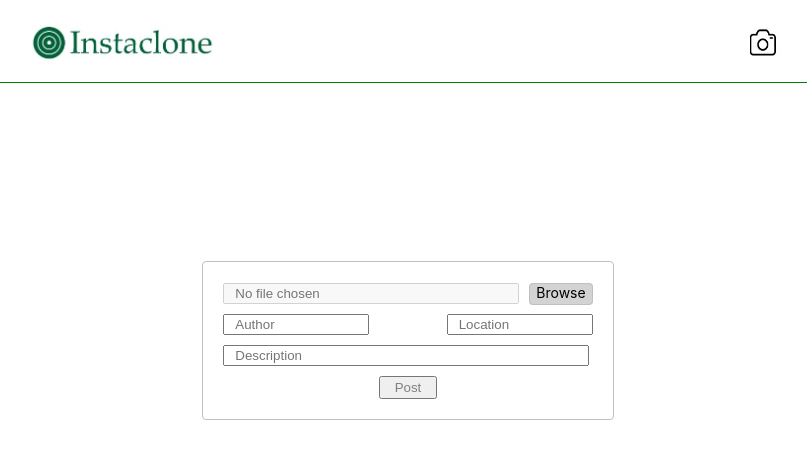
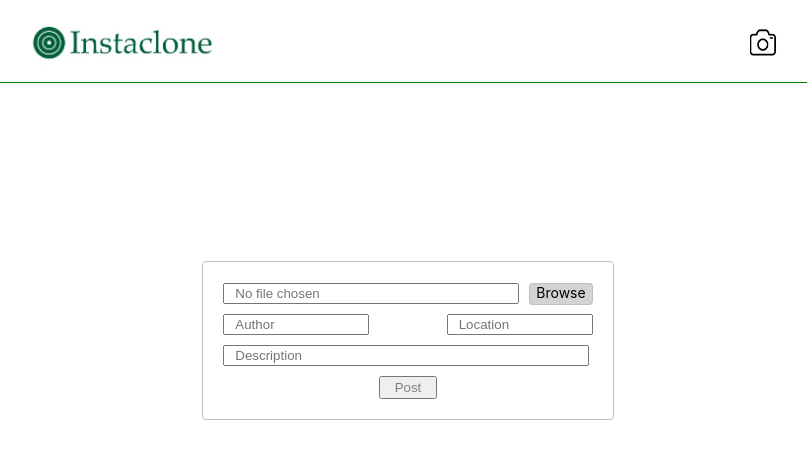
Before and after one commit to sewanik16/instaclone, a React (Create React App) app in the folder client/: page /form in a window 1280 px wide. Shown: the top 458 px of the page, without its empty margins (232-1039 px from the left). Built offline with nearby package versions, Linux system fonts and the light colour scheme.

Commit message:
disable removed

```diff
--- a/client/src/form.js
+++ b/client/src/form.js
@@ -71,7 +71,7 @@ const Form = () => {
             </button> */}
 
             <div>
-            <input required disabled type="text" id="filepath" name="filepath" value={path.name}  placeholder="No file chosen" style={{width:"280px",paddingLeft:"10px"}}/>
+            <input required type="text" id="filepath" name="filepath" value={path.name}  placeholder="No file chosen" style={{width:"280px",paddingLeft:"10px"}}/>
               <label for="files" style={label}>Browse</label>
               <input id="files" hidden type="file" onChange={handlefile}/>
             </div>
```
